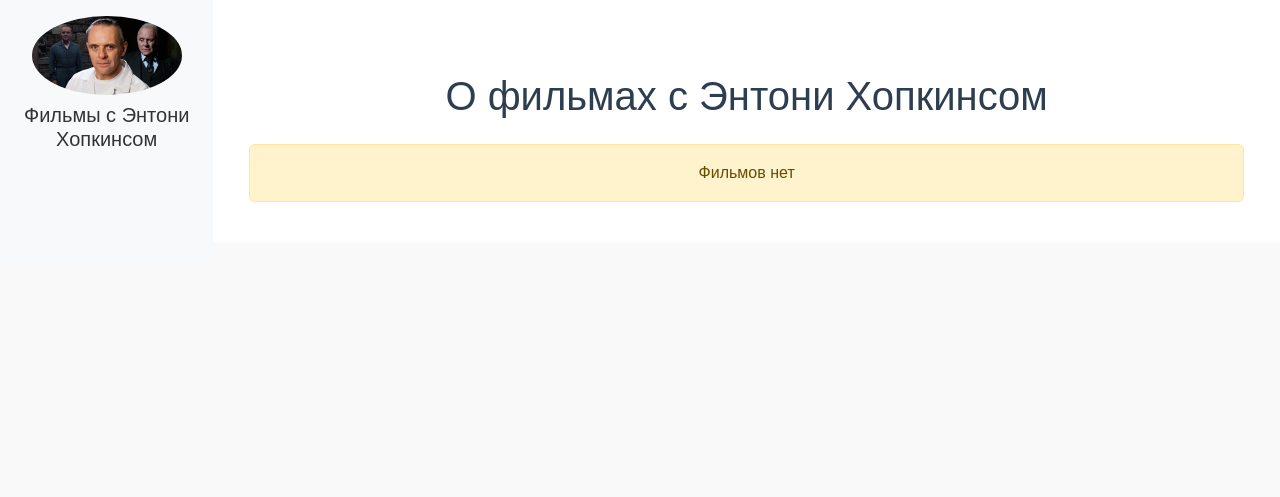
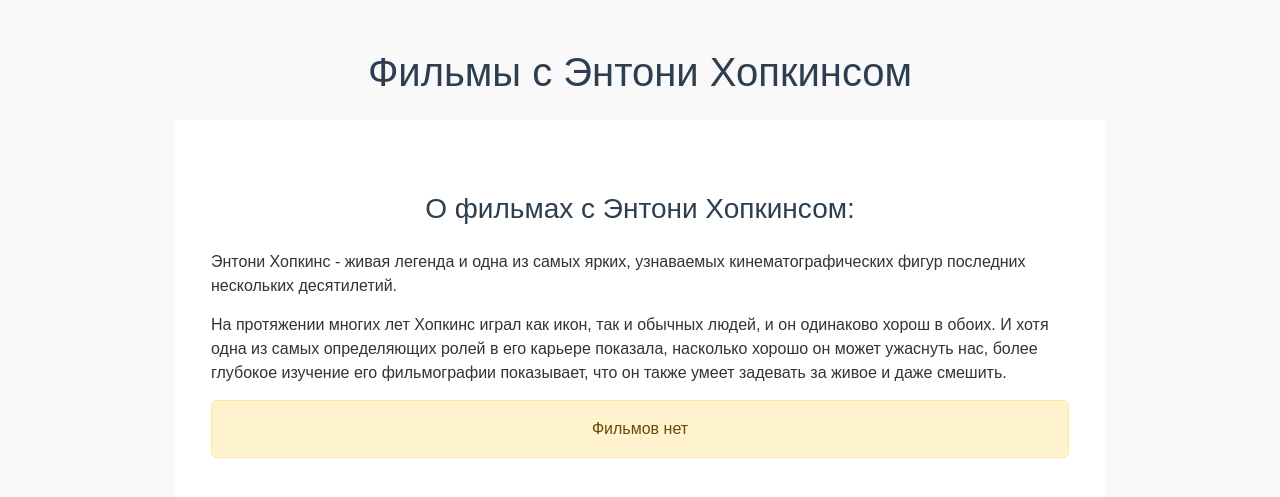
Before and after one commit to obogrelova/webDj_4, a Django app: page / in a window 1280 px wide. Shown: the part 121-618 px from the top of the page. Run offline with Django 5.2, Linux system fonts and the light colour scheme; data that the repository does not hold is empty.

Commit message:
Update files

```diff
--- a/movie_project/films/templates/films/add_new_movie.html
+++ b/movie_project/films/templates/films/add_new_movie.html
@@ -6,7 +6,7 @@
 
 {% block content %}
 <div class="container mt-5">
-    <h1 class="text-center mb-4">Добавить новый фильм</h1>
+    <h3 class="text-center mb-4">Добавить новый фильм:</h3>
 
     <form method="post" novalidate>
         {% csrf_token %}
--- a/movie_project/films/templates/films/base.html
+++ b/movie_project/films/templates/films/base.html
@@ -15,20 +15,14 @@
 <body>
     {% include "films/nav.html" %}
 
-    <div class="container-fluid">
-        <div class="row">
-            <aside class="col-md-3 col-lg-2 bg-light sidebar p-3">
-                <div class="text-center mb-4">
-                    <img src="{% static 'films/img/image1.jpg' %}" class="img-fluid rounded-circle" width="150">
-                    <h5 class="mt-2">Фильмы с Энтони Хопкинсом</h5>
-                </div>
-            </aside>
 
-            <main class="col-md-9 col-lg-10 p-4">
-                {% block content %}
-                {% endblock %}
-            </main>
-        </div>
+    <div class="container mt-5">
+        <h1 class="text-center mb-4">Фильмы с Энтони Хопкинсом</h1>
+
+        <main class="col-md-9 col-lg-10 p-4">
+            {% block content %}
+            {% endblock %}
+        </main>
     </div>
 
 
--- a/movie_project/films/templates/films/index.html
+++ b/movie_project/films/templates/films/index.html
@@ -6,7 +6,9 @@
 
 {% block content %}
     <div class="container mt-5">
-        <h1 class="text-center mb-4">О фильмах с Энтони Хопкинсом</h1>
+        <h3 class="text-center mb-4">О фильмах с Энтони Хопкинсом:</h3>
+        <p>Энтони Хопкинс - живая легенда и одна из самых ярких, узнаваемых кинематографических фигур последних нескольких десятилетий.</p>
+        <p>На протяжении многих лет Хопкинс играл как икон, так и обычных людей, и он одинаково хорош в обоих. И хотя одна из самых определяющих ролей в его карьере показала, насколько хорошо он может ужаснуть нас, более глубокое изучение его фильмографии показывает, что он также умеет задевать за живое и даже смешить.</p>
 
         {% if films %}
             <div class="row">
--- a/movie_project/films/views.py
+++ b/movie_project/films/views.py
@@ -3,8 +3,8 @@ from .models import Film
 from .forms import FilmForm
 
 def index(request):
-    films = Film.objects.all()
-    return render(request, 'films/index.html', {'films': films})
+    movie = Film.objects.all()
+    return render(request, 'films/index.html', {'movie': movie})
 
 def add_new_movie(request):
     if request.method == 'POST':
```
Also changed, not shown: movie_project/films/static/films/img/image2.jpeg (added).
